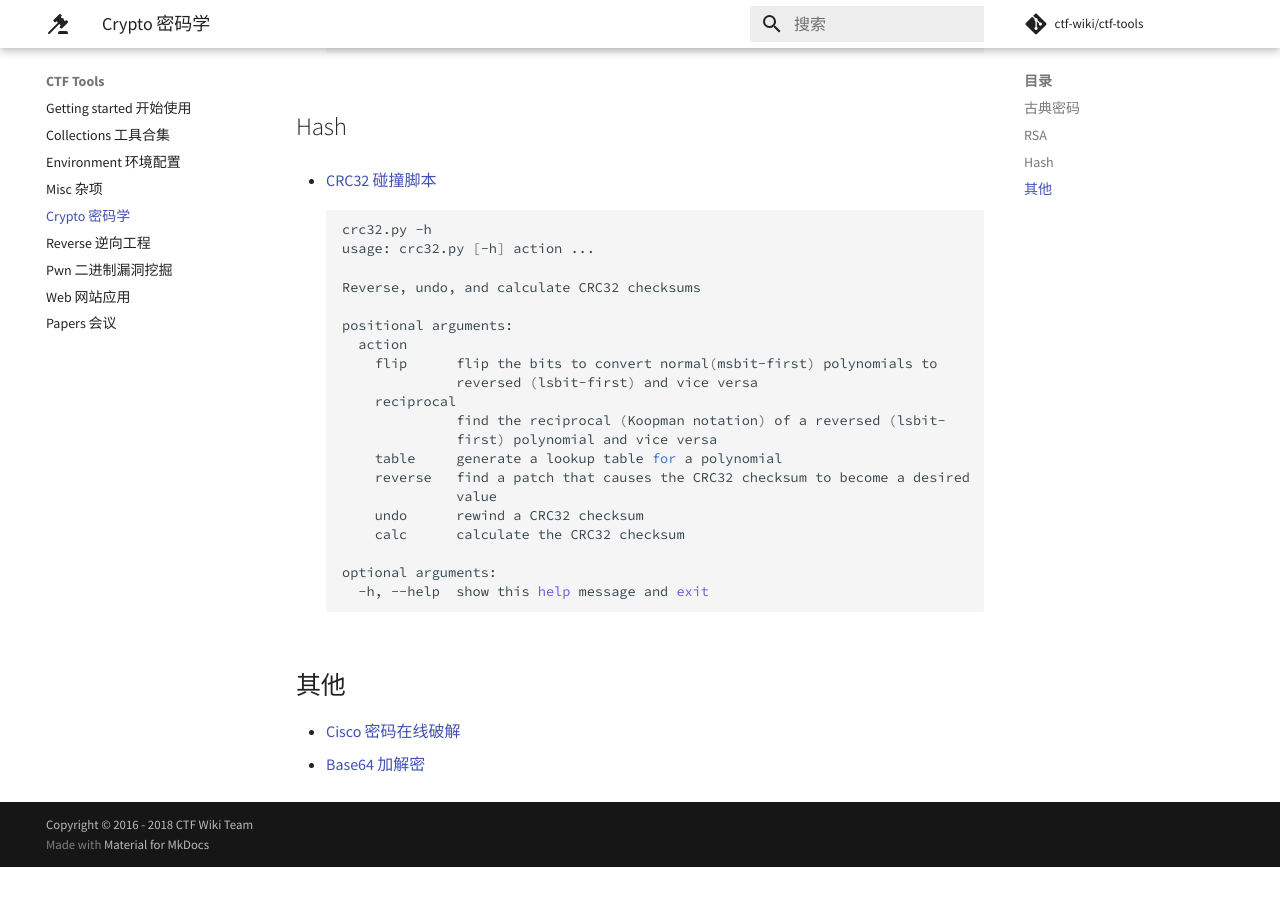
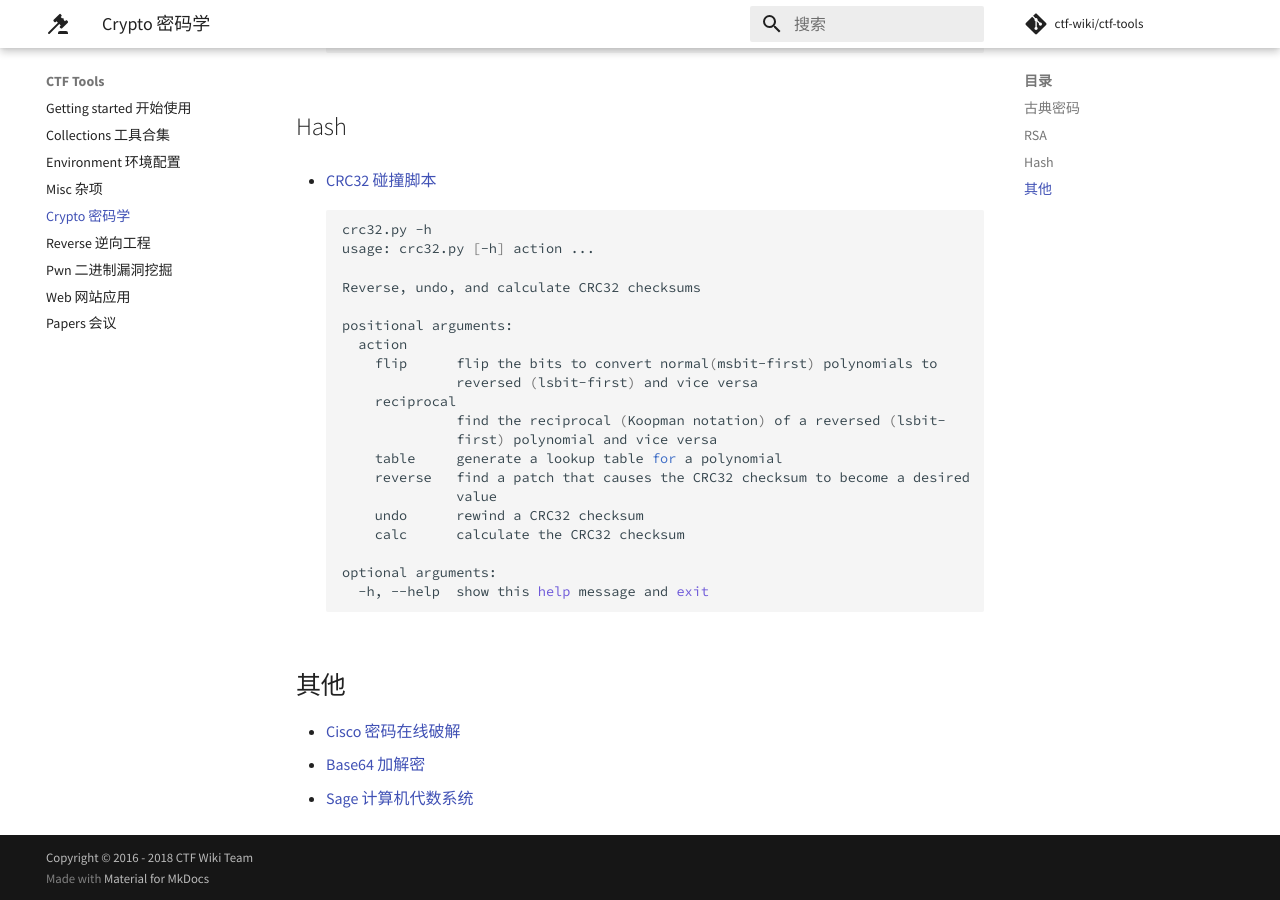
Before and after one commit to ctf-wiki/ctf-tools, an MkDocs documentation site: the page built from docs/crypto.md, in a window 1280 px wide and 900 px high, scrolled down 1005 px. Built offline with MkDocs 1.6.1 and Material for MkDocs 9.7.7, drawn with Linux system fonts in a browser that asks for light colours; comment, search, counter and statistics services are not loaded; before the commit the page ends 1872 px from its top, so only the background shows below that.

Commit message:
Update crypto.md
Added sage, which is extremely useful for algebra-related fields of math which is very common in crypto(finite fields)

```diff
--- a/docs/crypto.md
+++ b/docs/crypto.md
@@ -77,3 +77,4 @@
 
 - [Cisco 密码在线破解](http://www.ifm.net.nz/cookbooks/passwordcracker.html)
 - [Base64 加解密](http://base64.supfree.net/)
+- [Sage 计算机代数系统](http://www.sagemath.org/)
```
